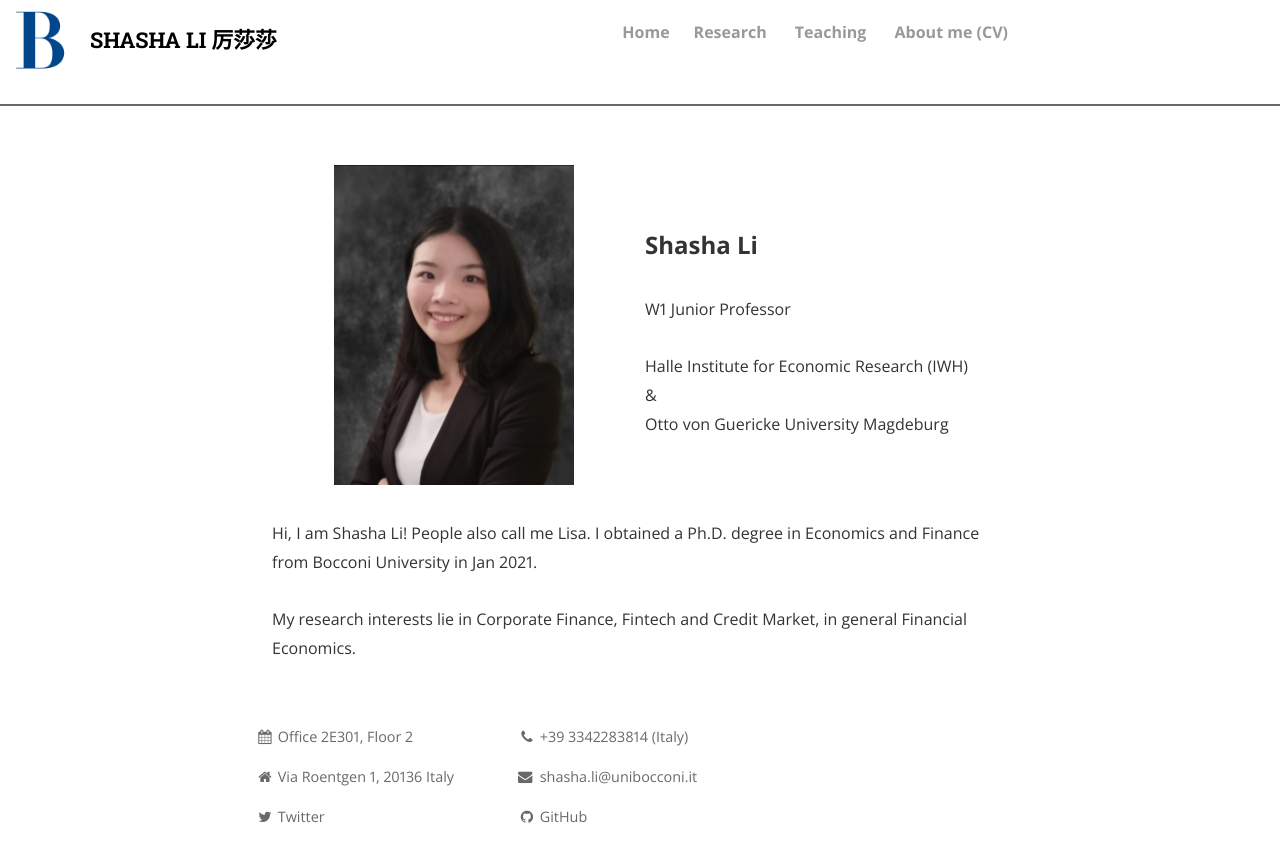
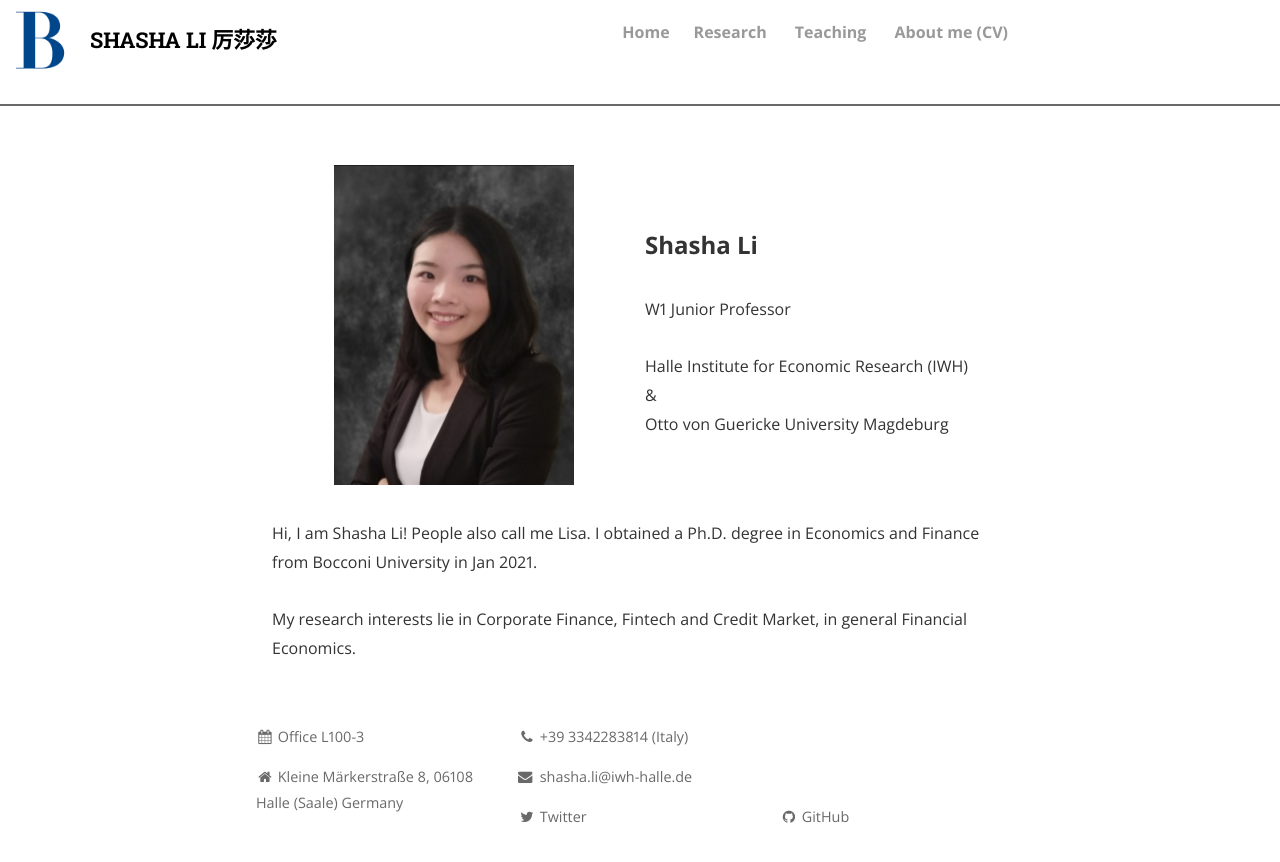
Before and after one commit to shasha-li/shasha-li.github.io, a Jekyll site: the page built from index.html, in a window 1280 px wide. Shown: the top 862 px of the page. Built offline with Jekyll 4.4.1, drawn with Linux system fonts in a browser that asks for light colours; nearby versions of some CDN libraries; the list of posts is cut into pages by our own code; comment, search, counter and statistics services are not loaded; a style sheet for code colours, icons or effects is not loaded.

Commit message:
Update footer.html

```diff
--- a/_includes/footer.html
+++ b/_includes/footer.html
@@ -5,8 +5,8 @@
 
 
     <div class="site-contact">
-      <p><a><i class="fa fa-calendar" aria-hidden="true"></i> Office 2E301, Floor 2</a></p>
-      <p><a><i class="fa fa-home"></i> Via Roentgen 1, 20136 Italy</a></p>
+      <p><a><i class="fa fa-calendar" aria-hidden="true"></i> Office L100-3</a></p>
+      <p><a><i class="fa fa-home"></i> Kleine Märkerstraße 8, 06108 Halle (Saale) Germany</a></p>
     </div>
 
     <div class="site-contact">
@@ -15,7 +15,7 @@
 
 
     <div class="site-navigation">
-      <p><a href="mailto:shasha.li@unibocconi.it"><i class="fa fa-envelope"></i> shasha.li@unibocconi.it</a></p>
+      <p><a href="mailto:shasha.li@iwh-halle.de"><i class="fa fa-envelope"></i> shasha.li@iwh-halle.de</a></p>
     </div>
 
     <div class="site-contact">
```
